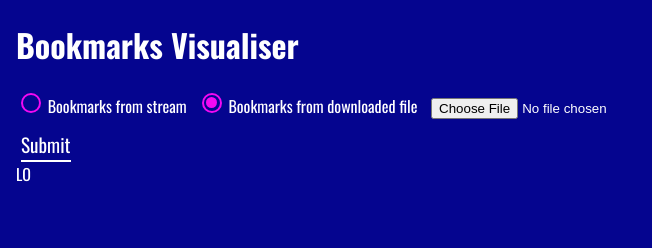
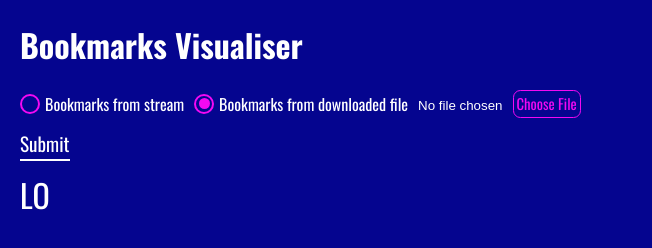
Before and after one commit to schrimy/bookmarks-visualiser, a website built with webpack: page src/index.html in a window 1280 px wide. Both pictures are taken after a click on the radio button "Bookmarks from downloaded file". Shown: the whole page, without its empty margins (0-652 px from the left). Built offline with nearby package versions, Linux system fonts and the light colour scheme.

Commit message:
style: general styling additions
formatted form layout, and file input button.
Also, look of each folder list and layout.

```diff
--- a/src/index.html
+++ b/src/index.html
@@ -9,11 +9,11 @@
         </header>
         <main>
             <form class="file-selector">
-                <div class="browser-file">
+                <div class="browser-file file-choice">
                     <input id="choice-one" type="radio" name="origin" value="stream" checked>
                     <label for="choice-one">Bookmarks from stream</label>
                 </div>
-                <div class="download-file">
+                <div class="download-file file-choice">
                     <input id="choice-two" type="radio" name="origin" value="file">
                     <label for="choice-two">Bookmarks from downloaded file</label>
                     <input id="file-path" type="file" accept=".html">
--- a/src/styles/main.scss
+++ b/src/styles/main.scss
@@ -2,21 +2,13 @@
 
 html,
 body {
-    margin: 0;
+    margin: 0 0 0 10px;
     padding: 0;
     box-sizing: border-box;
     background-color: #05058f;
     color: #fff;
     font-family: 'Oswald', sans-serif;
     font-size: 1em;
-}
-
-header {
-    margin-left: 1em;
-}
-
-main {
-    margin: 0 1em;
 }
 
 #lists-container {
@@ -30,6 +22,11 @@ main {
     grid-template-rows: repeat(2, auto);
     gap: 10px;
 
+    label {
+        margin-left: 5px;
+        vertical-align: middle;
+    }
+
     input[type="radio"] {
         -webkit-appearance: none;
         -moz-appearance: none;
@@ -39,6 +36,7 @@ main {
         width: 1.5em;
         height: 1.5em;
         outline: none;
+        margin: 0;
 
         &::before {
             content: '';
@@ -54,13 +52,41 @@ main {
             background: #f309f3;
             width: 70%;
             height: 70%;
-            margin: 15%;
+            margin: 14% 0 0 16%;
         }
     }
 
     #file-path {
         margin-left: 10px;
         visibility: hidden;
+
+        &::-webkit-file-upload-button {
+            display: none;
+        }
+
+        &::after {
+            content: 'Choose File';
+            display: inline-block;
+            color: #f309f3;
+            border: 1px solid #f309f3;
+            border-radius: 0.5em;
+            padding: 2px 3px 3px 3px;
+            font-family: 'Oswald', sans-serif;
+            font-size: 1.1em;
+            outline: none;
+            margin-left: 10px;
+        }
+
+        &:hover::after {
+            color: #000;
+            background-color: #f309f3;
+        }
+    }
+
+    .file-choice {
+        display: flex;
+        flex-direction: row;
+        align-items: center;
     }
 
     .download-file,
@@ -89,7 +115,6 @@ main {
         font-size: 1.2em;
         width: 50px;
         padding-left: 0;
-        margin-left: 5px;
         text-align: left;
         outline: none;
         cursor: pointer;
@@ -103,6 +128,11 @@ main {
             color: #000;
         }
     }
+}
+
+.loader-container {
+    font-size: 2em;
+    margin-top: 10px;
 }
 
 .bookmark-item {
@@ -123,9 +153,12 @@ main {
 
 .bookmark-list {
     border: 1px solid #000;
+    border-top-right-radius: 1em;
+    border-bottom-right-radius: 1em;
     list-style: none;
     padding: 10px;
-    margin-right: 10px;
+    margin-right: 0;
+    box-shadow: 3px 0 5px #000;
 }
 
 .bookmark-link {
@@ -133,7 +166,7 @@ main {
     height: 24px;
     outline: none;
     background: url('../assets/icons/open-icon.svg');
-    filter: invert(21%) sepia(97%) saturate(3097%) hue-rotate(316deg) brightness(103%) contrast(108%);
+    filter: invert(43%) sepia(47%) saturate(3429%) hue-rotate(272deg) brightness(90%) contrast(116%);
 }
 
 .folder-btn {
@@ -141,7 +174,7 @@ main {
     height: 24px;
     outline: none;
     background: url('../assets/icons/folder-icon.svg') no-repeat;
-    filter: invert(21%) sepia(97%) saturate(3097%) hue-rotate(316deg) brightness(103%) contrast(108%);
+    filter: invert(43%) sepia(47%) saturate(3429%) hue-rotate(272deg) brightness(90%) contrast(116%);
 
     &:hover {
         background: url('../assets/icons/folder-open-icon.svg');
```
